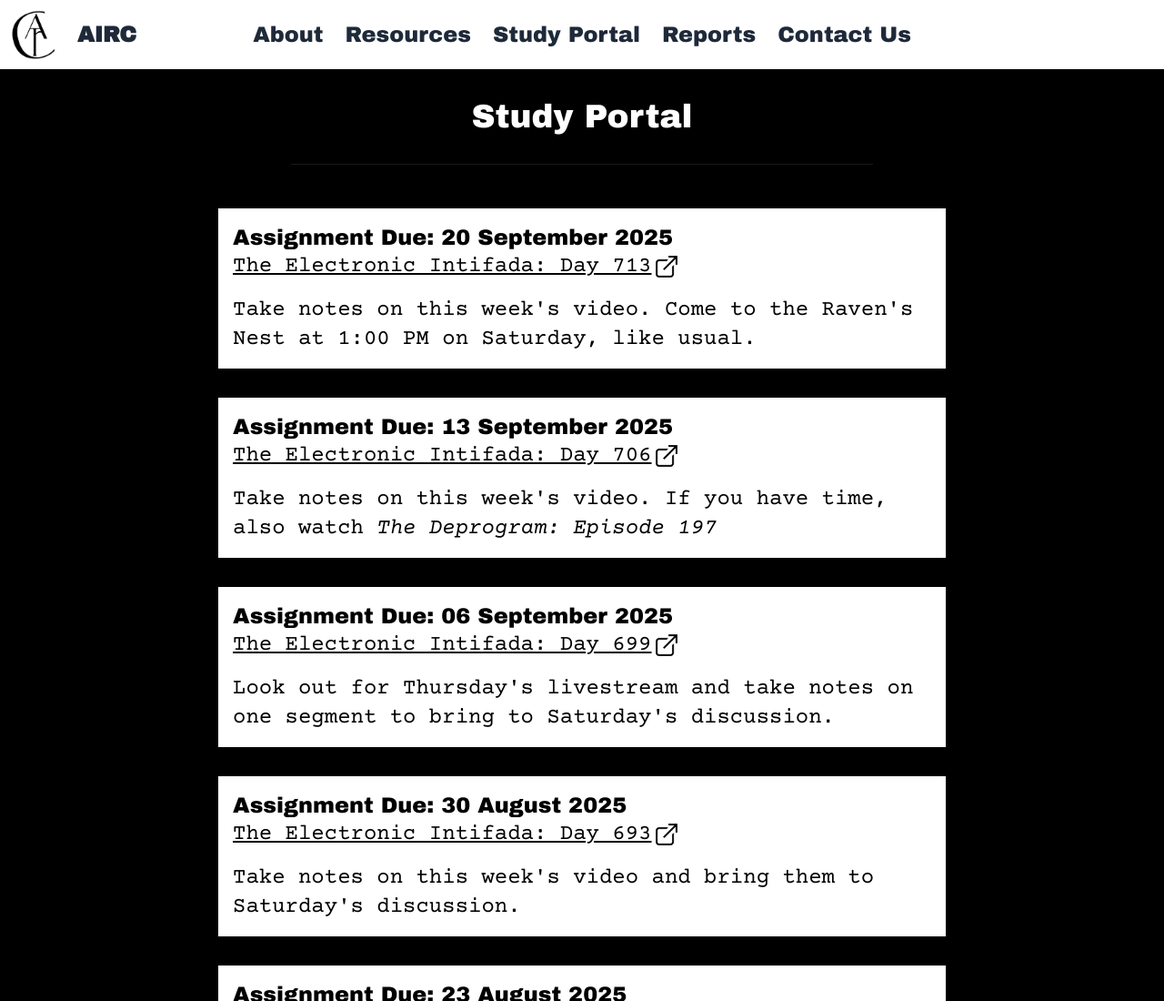
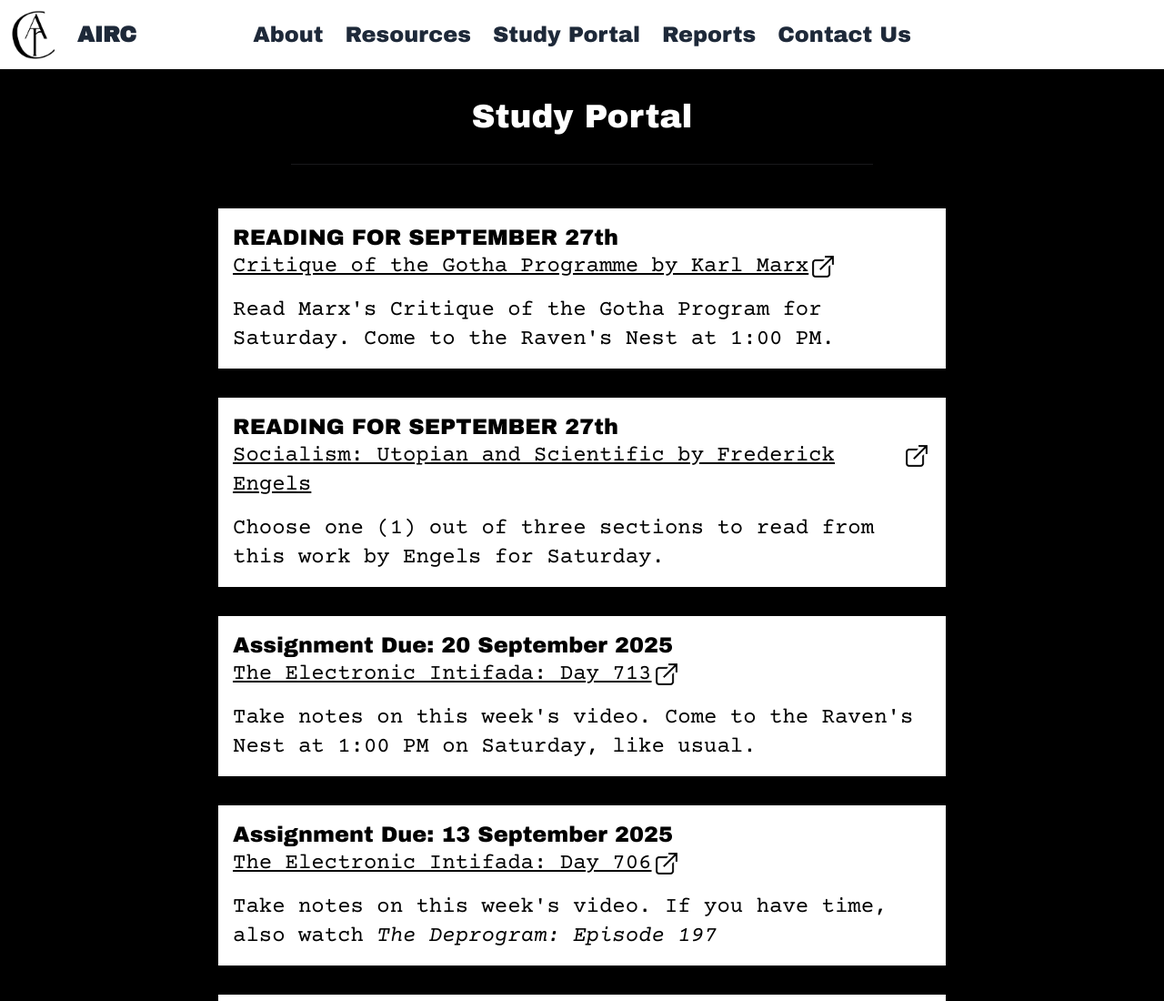
Before and after one commit to VictoryMa8/airc, a website: page study_portal.html in a window 1280 px wide. Shown: the top 1100 px of the page at 91% size. Drawn offline with nearby package versions, Linux system fonts and the light colour scheme.

Commit message:
Added reading for 27th september

```diff
--- a/study_portal.html
+++ b/study_portal.html
@@ -61,6 +61,28 @@
     <main class="flex-grow flex flex-col justify-center items-center bg-black">
         <h1 class="text-white text-4xl my-8">Study Portal</h1>
         <hr class="w-1/2 mb-8">
+        <a class="max-w-200 text-black bg-white hover:text-white hover:bg-red-800 transition duration-200 ease-in-out p-4 text-2xl m-4"
+            target=" _blank" href="https://www.marxists.org/archive/marx/works/1875/gotha/">
+            <p>READING FOR SEPTEMBER 27th</p>
+            <div class="flex flex-row">
+                <p class="underline font-[Courier_Prime] mb-4">Critique of the Gotha Programme by Karl Marx</p>
+                <img class="w-8 h-8" src="./static/assets/images/link-icon.png">
+            </div>
+
+            <p class="font-[Courier_Prime]">Read Marx's Critique of the Gotha Program for Saturday. Come to the Raven's
+                Nest at 1:00 PM.</p>
+        </a>
+        <a class="max-w-200 text-black bg-white hover:text-white hover:bg-red-800 transition duration-200 ease-in-out p-4 text-2xl m-4"
+            target=" _blank" href="https://www.marxists.org/archive/marx/works/1880/soc-utop/index.htm">
+            <p>READING FOR SEPTEMBER 27th</p>
+            <div class="flex flex-row">
+                <p class="underline font-[Courier_Prime] mb-4">Socialism: Utopian and Scientific by Frederick Engels</p>
+                <img class="w-8 h-8" src="./static/assets/images/link-icon.png">
+            </div>
+
+            <p class="font-[Courier_Prime]">Choose one (1) out of three sections to read from this work by Engels for
+                Saturday.</p>
+        </a>
         <a class="max-w-200 text-black bg-white hover:text-white hover:bg-red-800 transition duration-200 ease-in-out p-4 text-2xl m-4"
             target=" _blank" href="https://www.youtube.com/live/91auXrrcS_Y?si=NAIsUCRn_H5Od4di">
             <p>Assignment Due: 20 September 2025</p>
```
Also changed, not shown: reports/9-20-2025.txt (line endings or trailing spaces).
